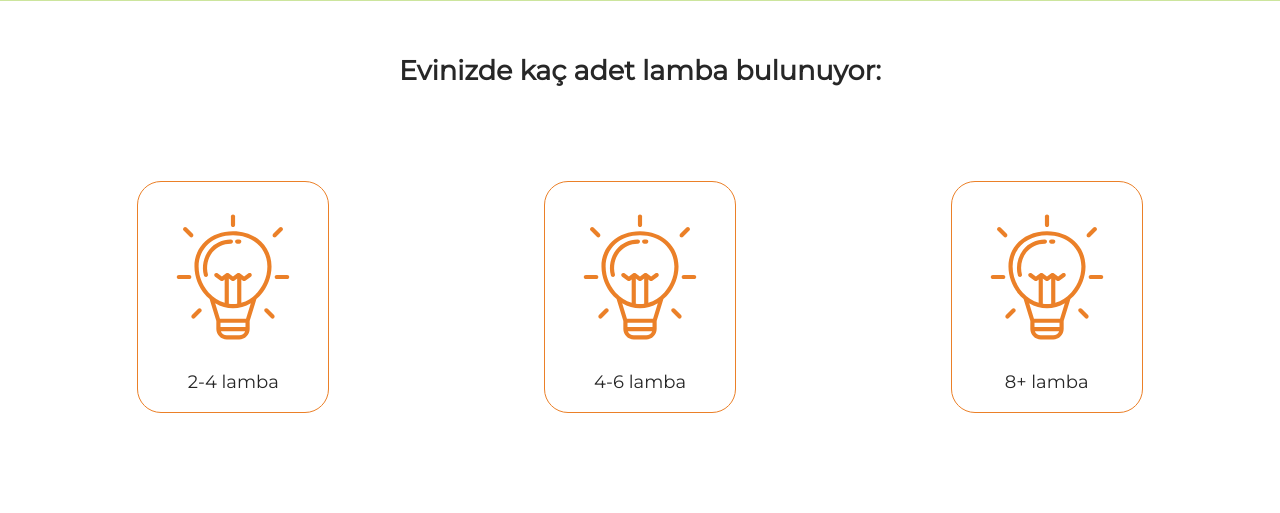
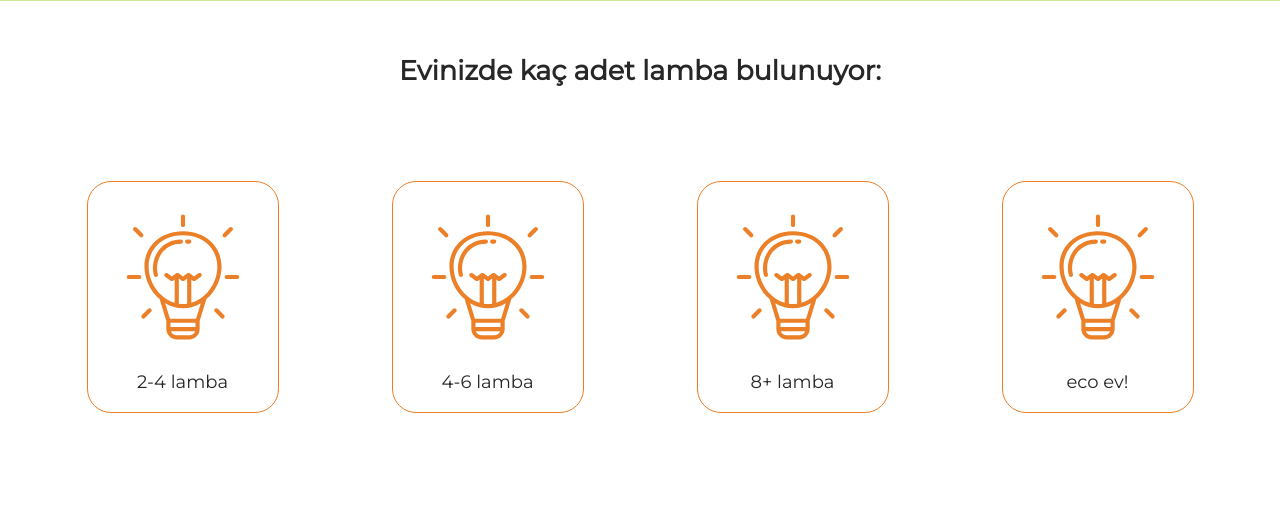
Before and after one commit to zasyya/TUR_Calculator-main, a Flask app: page /1 in a window 1280 px wide. Shown: the part 469-982 px from the top of the page. Run offline with Flask 3, Linux system fonts and the light colour scheme.

Commit message:
Update lights.html

```diff
--- a/TUR_Calculator-main/templates/lights.html
+++ b/TUR_Calculator-main/templates/lights.html
@@ -37,6 +37,12 @@
           <img class="item__img" src="../static/img/light.svg" alt="light">
           <span>8+ lamba</span></a>
       </li>
+      </li>
+      <li class="list__item">
+        <a href={{size + "/1" }}>
+          <img class="item__img" src="../static/img/light.svg" alt="light">
+          <span>eco ev!</span></a>
+      </li>
     </ul>
     {% endblock %}
   </main>
@@ -45,3 +51,9 @@
   </footer>
 </body>
 </html>
+
+  <footer>
+
+  </footer>
+</body>
+</html>
```
